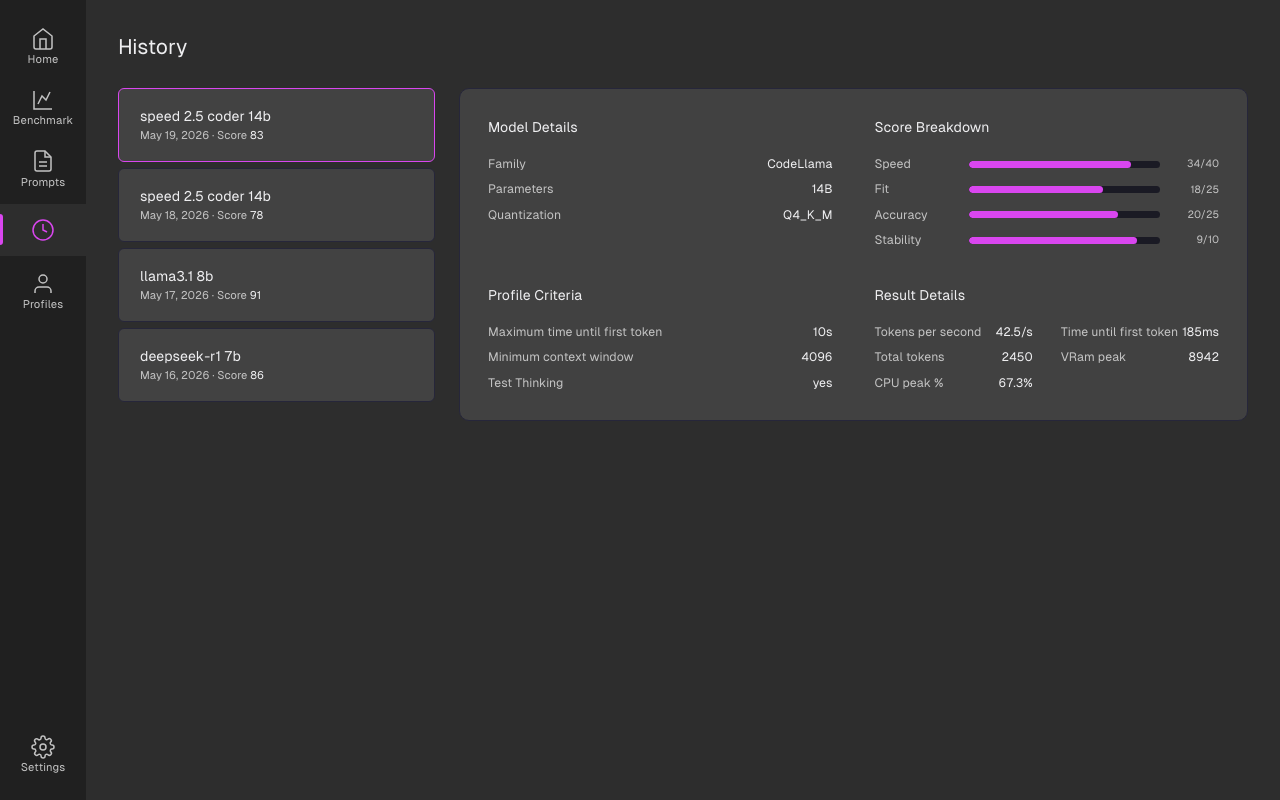
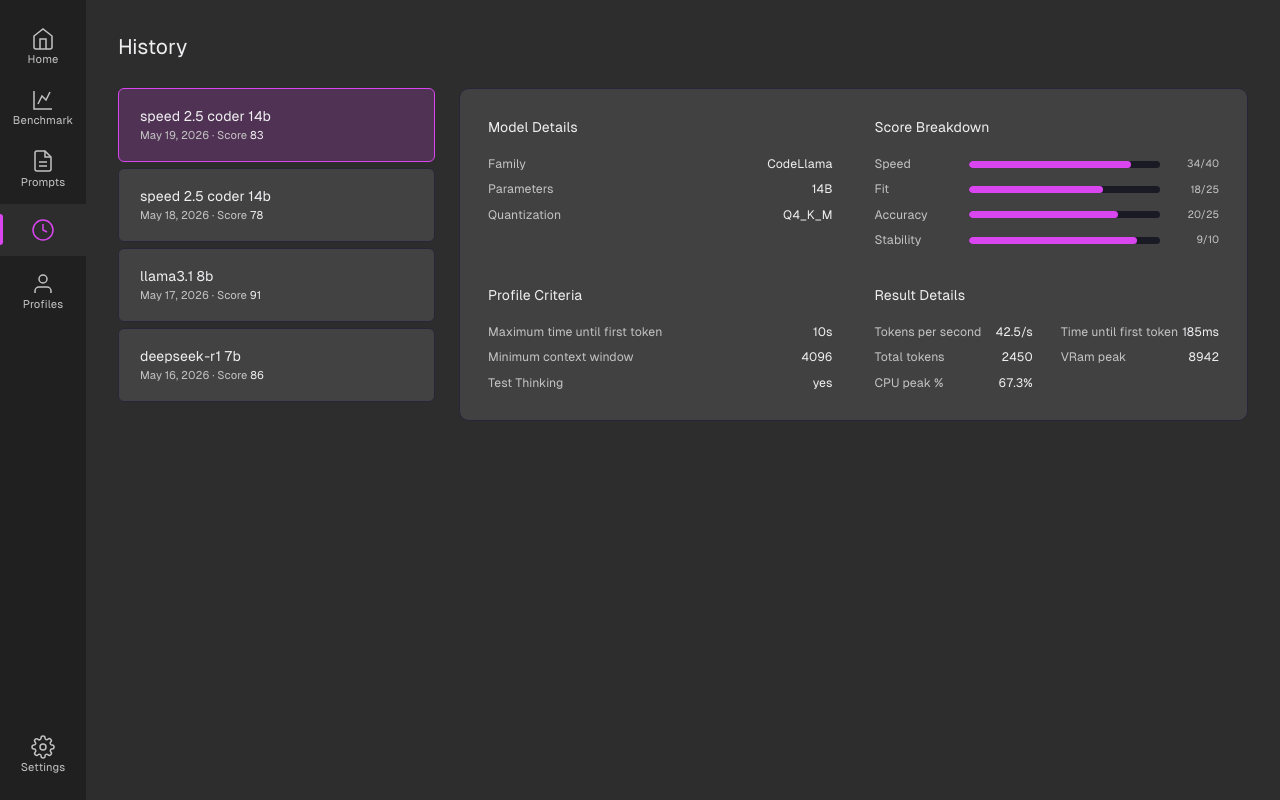
Before and after one commit to caasion/local-bench, a React (Vite) app: page / in a window 1280 px wide. Both pictures are taken after a click on the button "History". Built offline with nearby package versions, Linux system fonts and the light colour scheme.

Commit message:
fix: Styling for selected history item

```diff
--- a/src/HistoryItem.tsx
+++ b/src/HistoryItem.tsx
@@ -13,12 +13,7 @@ export function HistoryItem({ run, isActive, onClick, onDelete }: HistoryItemPro
   );
   return (
     <div
-      className={[
-        "group bg-white/10 border rounded-[var(--radius-sm)] px-6 py-5 cursor-pointer transition-all duration-150",
-        isActive
-          ? "border-[var(--accent)] bg-[var(--accent-muted)]"
-          : "border-[var(--border)] hover:bg-white/15",
-      ].join(" ")}
+      className={`group border rounded-[var(--radius-sm)] px-6 py-5 cursor-pointer transition-all duration-150 ${isActive ? 'bg-accent/20 hover:bg-accent/25 border-accent' : 'bg-white/10 hover:bg-white/15 border-border'}`}
       onClick={onClick}
     >
       <div className="flex items-center justify-between">
```
